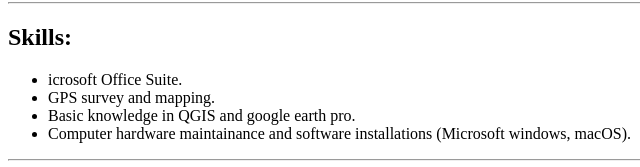
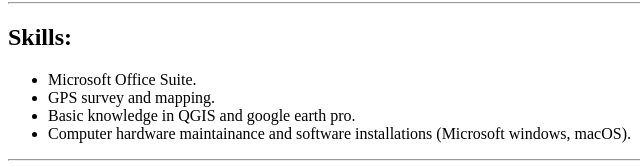
Before and after one commit to Shero01/html-my-resume, a plain HTML site: page index.html in a window 1280 px wide. Shown: the part 633-800 px from the top of the page, 0-640 px from the left. Drawn offline with Linux system fonts and the light colour scheme.

Commit message:
index.html

```diff
--- a/index.html
+++ b/index.html
@@ -30,7 +30,7 @@
     <hr>
     <h2>Skills:</h2>
     <ul>
-        <li>icrosoft Office Suite.</li>
+        <li>Microsoft Office Suite.</li>
         <li>GPS survey and mapping.</li>
         <li>Basic knowledge in QGIS and google earth pro.</li>
         <li>Computer hardware maintainance and software installations (Microsoft windows, macOS).</li>
```
